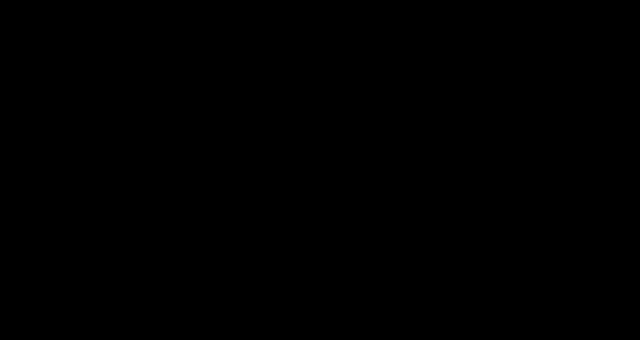
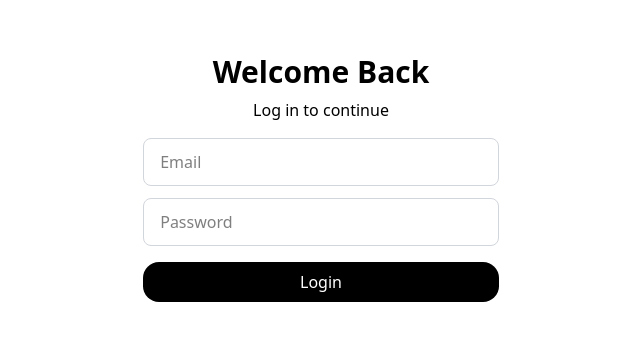
Before and after one commit to julianhomezdev/FRONTEND-CHAT, a React (Vite) app: page /auth/login in a window 1280 px wide. Shown: the part 222-562 px from the top of the page, without its empty margins (319-959 px from the left). Built offline with nearby package versions, Linux system fonts and the light colour scheme; a web font is replaced by a local one.

Commit message:
Login page created

```diff
--- a/src/Components/Auth/FormRegister.jsx
+++ b/src/Components/Auth/FormRegister.jsx
@@ -1,14 +1,11 @@
+// src/Pages/Auth/RegisterPage.jsx
 import { useState } from "react";
 import { RegisterService } from "../../services/Auth/RegisterService";
-import Alert from "../Alerts/Alert";
-import { useNavigate  } from "react-router";
+import Alert from "../../Components/Alerts/Alert";
+import { useNavigate } from "react-router-dom";
 
 export function FormRegister() {
-
-  // Navigation
   const navigate = useNavigate();
-
-  // Initialize the data
   const [form, setForm] = useState({
     firstname: "",
     lastname: "",
@@ -17,157 +14,84 @@
     password: "",
   });
 
-  const [alert, setAlert] = useState({
-    show: false,
-    message: "",
-    isSuccess: false
-  });
+  const [loading, setLoading] = useState(false);
+  const [alert, setAlert] = useState({ show: false, message: "", isSuccess: false });
 
-  // Function to show alert
-  const showAlert = (isSuccess = false, message) => {
-    setAlert({
-      show: true,
-      message: message,
-      isSuccess: isSuccess
-    });
-
-    // Auto-hide 5 sec
-    setTimeout(() => {
-      setAlert(prev => ({ ...prev, show: false }));
-    }, 3000);
+  const showAlert = (isSuccess, message) => {
+    setAlert({ show: true, message, isSuccess });
+    setTimeout(() => setAlert(prev => ({ ...prev, show: false })), 2500);
   };
 
-  // Function to hide the alert
-  const hideAlert = () => {
-    setAlert(prev => ({ ...prev, show: false}));
-  };
-
-  const [loading, setLoading] = useState(false);
-
-  // Data validations
   const handleSubmit = async () => {
     const { firstname, lastname, email, phone, password } = form;
-
-    const trimmedFirstname = firstname.trim();
-    const trimmedLastname = lastname.trim();
-    const trimmedEmail = email.trim();
-    const trimmedPhone = phone.toString().trim();
-
-    if (!trimmedFirstname || !trimmedLastname || !trimmedEmail || !trimmedPhone || !password) {
-      showAlert(false, "All fields are required");
-      return;
+    if (!firstname.trim() || !lastname.trim() || !email.trim() || !phone.trim() || !password) {
+      return showAlert(false, "All fields are required");
     }
 
     setLoading(true);
-    hideAlert();
 
     try {
-      const requestData = {
-        FirstName: trimmedFirstname,
-        LastName: trimmedLastname,
-        Email: trimmedEmail,
-        Phone: trimmedPhone,
-        Password: password
-      };
-
-      const response = await RegisterService(requestData);
-
-      //console.log("Registration successful:", response);
-      showAlert(true, "Account created successfully!");
-
-      // Save the email to send it with the verification code to the API
-      localStorage.setItem("verificationEmail", trimmedEmail);
-
-      setTimeout(() => {
-
-        navigate("/auth/verification");
-
-      }, 2500);
-
-      // Reset form
-      setForm({
-        firstname: "",
-        lastname: "",
-        email: "",
-        phone: "",
-        password: "",
+      await RegisterService({
+        FirstName: firstname.trim(),
+        LastName: lastname.trim(),
+        Email: email.trim(),
+        Phone: phone.trim(),
+        Password: password,
       });
 
+      showAlert(true, "Account created successfully!");
+      localStorage.setItem("verificationEmail", email.trim());
+
+      setTimeout(() => navigate("/auth/verification"), 2500);
+
+      setForm({ firstname: "", lastname: "", email: "", phone: "", password: "" });
     } catch (error) {
-
-      //console.error("Registration error:", error.message);
       showAlert(false, `Registration failed: ${error.message}`);
-      //console.log("Current form state:", form);
-
     } finally {
-
       setLoading(false);
-
     }
   };
 
   return (
-    <>
-      {/* Container principal centrado */}
-      <div className="w-full h-screen flex items-center justify-center relative">
+    <div className="w-full h-screen flex justify-center items-center">
+      <div className="w-1/3 h-2/3 flex flex-col justify-center items-center">
+        <h1 className="text-3xl font-bold text-center mb-2">Create Account</h1>
+        <span className="mb-4">Join us and start chatting instantly</span>
 
-        {/* Formulario centrado */}
-        <div className="w-1/4 h-5/6 bg-black/30 backdrop-blur-md rounded-2xl flex flex-col items-center justify-start border border-gray-700 shadow-[0_0_8px_1px_rgba(255,255,255,0.15)] p-6 space-y-4 text-white">
-          {/* Title */}
-          <div className="w-full text-center">
-            <h1 className="text-2xl font-bold tracking-wide">Create Account</h1>
-          </div>
-
-          {/* Inputs section */}
-          <div className="w-full flex flex-col space-y-3">
-            {/* Input group */}
+        <div className="w-5/6 flex flex-col gap-3">
           {[
-              { label: "First name", type: "text", id: "firstname" },
-              { label: "Last name", type: "text", id: "lastname" },
-              { label: "Email", type: "email", id: "email" },
-              { label: "Phone number", type: "tel", id: "phone" },
-              { label: "Password", type: "password", id: "password" },
-            ].map(({ label, type, id }) => (
-              <div key={id} className="flex flex-col gap-1">
-                <label htmlFor={id} className="text-sm font-light">
-                  {label}
-                </label>
+            { label: "First name", id: "firstname", type: "text" },
+            { label: "Last name", id: "lastname", type: "text" },
+            { label: "Email", id: "email", type: "email" },
+            { label: "Phone", id: "phone", type: "tel" },
+            { label: "Password", id: "password", type: "password" },
+          ].map(({ label, id, type }) => (
             <input
+              key={id}
               type={type}
-                  id={id}
+              placeholder={label}
               value={form[id]}
-                  className="h-8 rounded-md bg-white text-black px-3 text-sm focus:outline-none focus:ring-2 focus:ring-blue-500 transition"
-                  onChange={(e) => {
-                    let value = e.target.value;
-                    setForm({ ...form, [id]: value });
-                  }}
+              onChange={(e) => setForm({ ...form, [id]: e.target.value })}
               disabled={loading}
+              className="h-12 px-4 rounded-lg border border-gray-300 focus:outline-none focus:ring-2 focus:ring-blue-500"
             />
-              </div>
           ))}
         </div>
 
-          {/* Button */}
-          <div className="w-full pt-2">
         <button
-              className="w-full h-10 bg-blue-950 cursor-pointer text-white font-semibold rounded-md shadow-sm disabled:opacity-50 disabled:cursor-not-allowed hover:bg-blue-900 transition"
           onClick={handleSubmit}
           disabled={loading}
+          className="w-5/6 mt-4 bg-black text-white py-2 rounded-2xl"
         >
-              {loading ? "Creating..." : "Create"}
+          {loading ? "Creating..." : "Create Account"}
         </button>
-          </div>
-        </div>
 
         {alert.show && (
           <div className="fixed bottom-6 right-6 z-50 max-w-sm animate-in slide-in-from-right duration-300">
-            <Alert
-              message={alert.message}
-              isSuccess={alert.isSuccess}
-            />
+            <Alert message={alert.message} isSuccess={alert.isSuccess} />
           </div>
         )}
       </div>
-    </>
+    </div>
   );
 }
--- /dev/null
+++ b/src/Components/Auth/LoginForm.jsx
@@ -0,0 +1,71 @@
+import { useState } from "react";
+import { LoginService } from "../../services/Auth/LoginService";
+import Alert from "../Alerts/Alert";
+import { useNavigate } from "react-router-dom";
+
+export function LoginForm() {
+  const navigate = useNavigate();
+  const [form, setForm] = useState({ email: "", password: "" });
+  const [loading, setLoading] = useState(false);
+  const [alert, setAlert] = useState({ show: false, message: "", isSuccess: false });
+
+  const showAlert = (isSuccess, message) => {
+    setAlert({ show: true, message, isSuccess });
+    setTimeout(() => setAlert(prev => ({ ...prev, show: false })), 2500);
+  };
+
+  const handleSubmit = async () => {
+    if (!form.email.trim() || !form.password) {
+      return showAlert(false, "Email and password are required");
+    }
+
+    setLoading(true);
+
+    try {
+      await LoginService({ Email: form.email.trim(), Password: form.password });
+      showAlert(true, "Login successful");
+      setTimeout(() => navigate("/"), 2000);
+    } catch (error) {
+      showAlert(false, `Login failed: ${error.message}`);
+    } finally {
+      setLoading(false);
+    }
+  };
+
+  return (
+    <>
+      <div className="w-5/6 flex flex-col gap-3">
+        <input
+          type="email"
+          placeholder="Email"
+          value={form.email}
+          onChange={(e) => setForm({ ...form, email: e.target.value })}
+          disabled={loading}
+          className="h-12 px-4 rounded-lg border border-gray-300 focus:outline-none focus:ring-2 focus:ring-blue-500"
+        />
+        <input
+          type="password"
+          placeholder="Password"
+          value={form.password}
+          onChange={(e) => setForm({ ...form, password: e.target.value })}
+          disabled={loading}
+          className="h-12 px-4 rounded-lg border border-gray-300 focus:outline-none focus:ring-2 focus:ring-blue-500"
+        />
+      </div>
+
+      <button
+        onClick={handleSubmit}
+        disabled={loading}
+        className="w-5/6 mt-4 bg-black text-white py-2 rounded-2xl cursor-pointer"
+      >
+        {loading ? "Logging in..." : "Login"}
+      </button>
+
+      {alert.show && (
+        <div className="fixed bottom-6 right-6 z-50 max-w-sm animate-in slide-in-from-right duration-300">
+          <Alert message={alert.message} isSuccess={alert.isSuccess} />
+        </div>
+      )}
+    </>
+  );
+}
--- a/src/Pages/Auth/LoginPage.jsx
+++ b/src/Pages/Auth/LoginPage.jsx
@@ -1,17 +1,13 @@
+import { LoginForm } from "../../Components/Auth/LoginForm";
+
 export function LoginPage() {
-
-
-
-    return (
-
-        <>
-            <div className="w-screen h-full bg-black text-white flex items-center justify-center">
-
-
-
-            </div>
-
-        </>
-    )
-
+  return (
+    <div className="w-full h-screen flex justify-center items-center">
+      <div className="w-1/3 h-2/3 flex flex-col justify-center items-center">
+        <h1 className="text-3xl font-bold text-center mb-2">Welcome Back</h1>
+        <span className="mb-4">Log in to continue</span>
+        <LoginForm />
+      </div>
+    </div>
+  );
 }
--- /dev/null
+++ b/src/services/Auth/LoginService.js
@@ -0,0 +1,3 @@
+export async function LoginService(email, password) {
+
+}
```
Also changed, not shown: src/Pages/common/HomePage.jsx (+15 -6 lines). Lines whose indentation alone changed are shown as unchanged.
